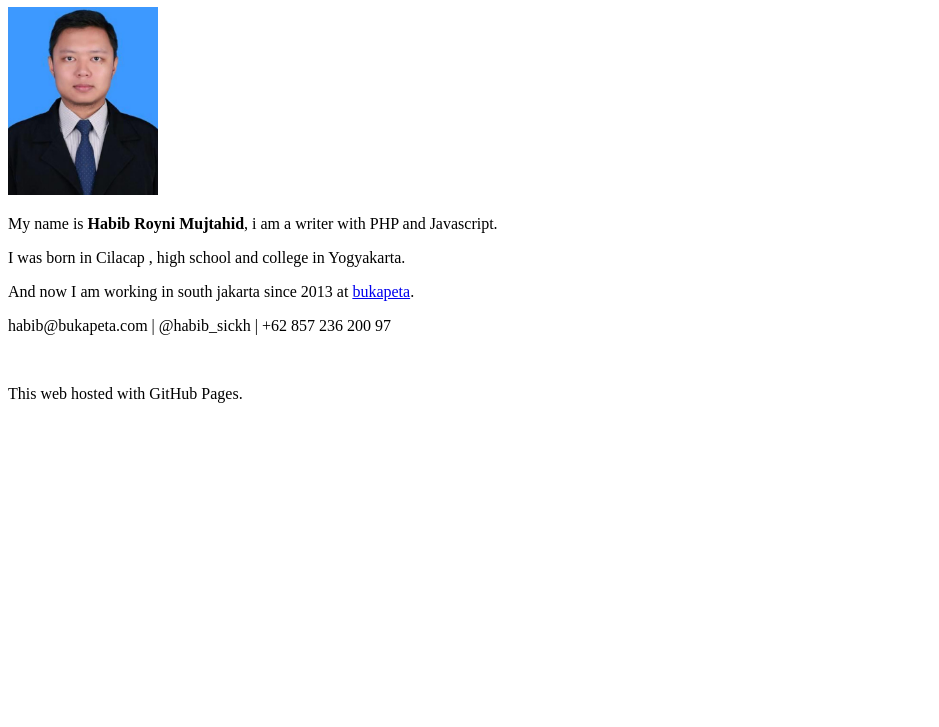
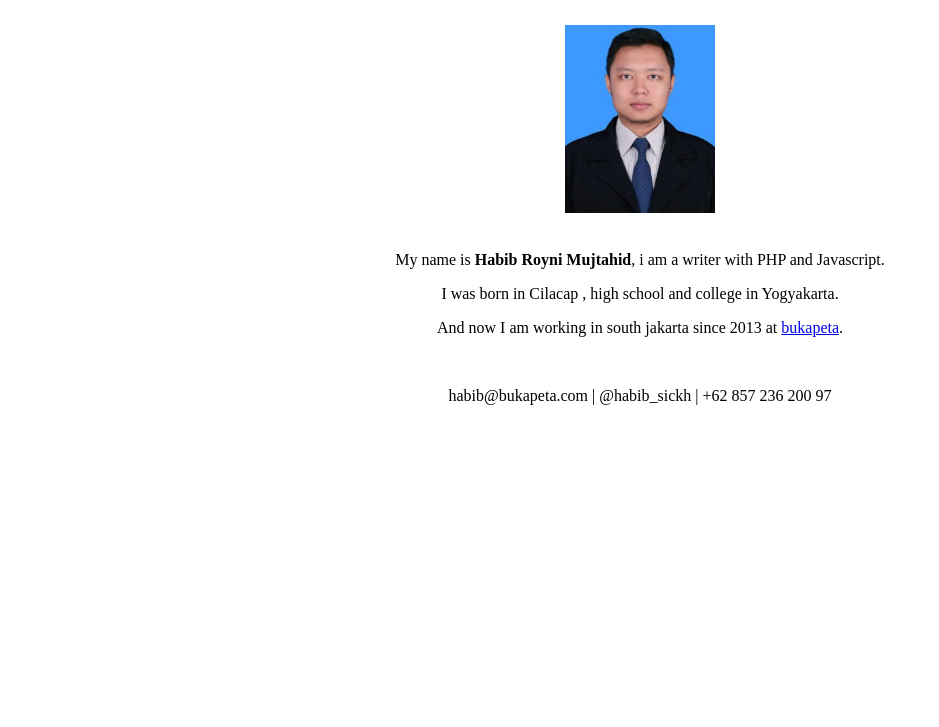
Before and after one commit to roy-bukapeta/roy-bukapeta.github.io, a plain HTML site: page index.html in a window 1280 px wide. Shown: the part 73-800 px from the top of the page, without its empty margins (0-939 px from the left). Drawn offline with Linux system fonts and the light colour scheme.

Commit message:
change align

```diff
--- a/index.html
+++ b/index.html
@@ -1,14 +1,13 @@
 <!DOCTYPE html>
 <html>
 <body>
-<h1>Hello</h1>
-<img src="habib_royni_mujtahid.jpg" style="max-width:150px;">
+<center>
+<h1>H e l l o . . .</h1><br>
+<img src="habib_royni_mujtahid.jpg" style="max-width:150px;"><br><br>
 <p>My name is <b>Habib Royni Mujtahid</b>, i am a writer with PHP and Javascript.</p>
 <p>I was born in Cilacap , high school and college in Yogyakarta.</p>
-<p>And now I am working in south jakarta since 2013 at <a href="bukapeta.com" target="blank">bukapeta</a>.</p>
+<p>And now I am working in south jakarta since 2013 at <a href="bukapeta.com" target="blank">bukapeta</a>.</p><br>
 <p>habib@bukapeta.com | @habib_sickh | +62 857 236 200 97</p>
-
-<br>
-<p>This web hosted with GitHub Pages.</p>
+</center>
 </body>
 </html>
```
